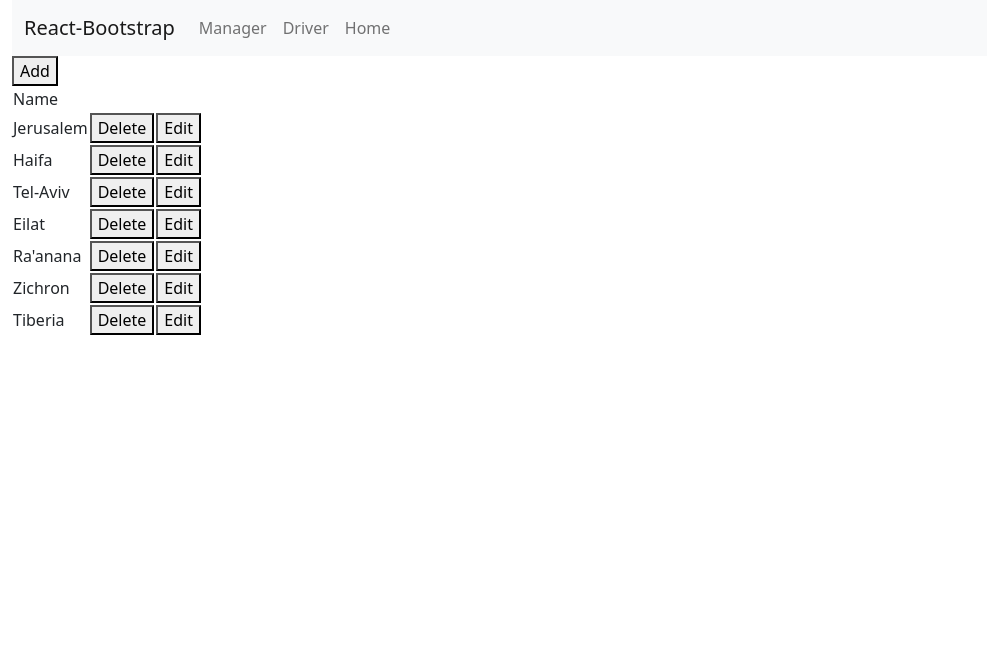
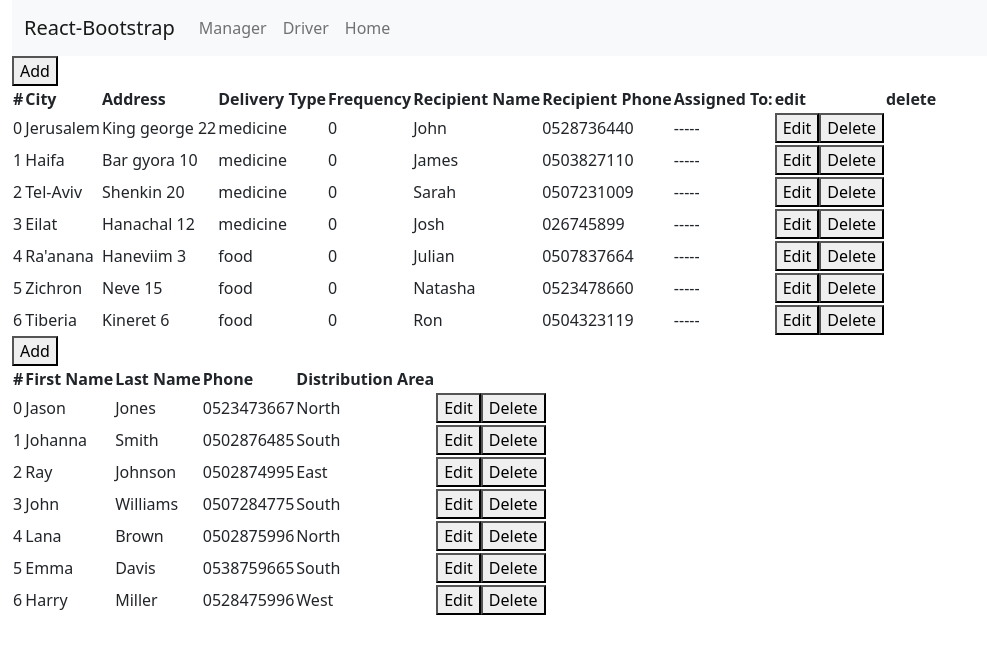
Before and after one commit to tatalyaj/delivery-system, a React (Create React App) app: page /admin2 in a window 1280 px wide. Shown: the top 654 px of the page, without its empty margins (0-987 px from the left). Built offline with nearby package versions, Linux system fonts and the light colour scheme.

Commit message:
added driver table and fixed update,add funcs

```diff
--- a/package.json
+++ b/package.json
@@ -12,6 +12,7 @@
     "@testing-library/react": "^13.4.0",
     "@testing-library/user-event": "^13.5.0",
     "bootstrap": "^5.2.3",
+    "bootstrap-table": "^1.21.3",
     "react": "^18.2.0",
     "react-bootstrap": "^2.7.2",
     "react-dom": "^18.2.0",
--- a/src/classes/admin.js
+++ b/src/classes/admin.js
@@ -64,33 +64,64 @@ const addresses = [
     recipientPhone: "0504323119",
   },
 ];
+// DRIVERS
+const drivers = [
+  {
+    id: 0,
+    firstName: "Jason",
+    lastName: "Jones",
+    phone: "0523473667",
+    distributionArea: "North",
+  },
+  {
+    id: 1,
+    firstName: "Johanna",
+    lastName: "Smith",
+    phone: "0502876485",
+    distributionArea: "South",
+  },
+  {
+    id: 2,
+    firstName: "Ray",
+    lastName: "Johnson",
+    phone: "0502874995",
+    distributionArea: "East",
+  },
+  {
+    id: 3,
+    firstName: "John",
+    lastName: "Williams",
+    phone: "0507284775",
+    distributionArea: "South",
+  },
+  {
+    id: 4,
+    firstName: "Lana",
+    lastName: "Brown",
+    phone: "0502875996",
+    distributionArea: "North",
+  },
+  {
+    id: 5,
+    firstName: "Emma",
+    lastName: "Davis",
+    phone: "0538759665",
+    distributionArea: "South",
+  },
+  {
+    id: 6,
+    firstName: "Harry",
+    lastName: "Miller",
+    phone: "0528475996",
+    distributionArea: "West",
+  },
+];
 export default class Admin {
   //constructor() {}
-
+  // ADDRESSES
   getAddresses() {
     return addresses;
   }
-
-  editAddress(
-    id,
-    updatedCity,
-    updatedAddress,
-    updatedDeliveryType,
-    updatedFrequency,
-    updatedRecipientName,
-    updatedRecipientPhone
-  ) {
-    //console.log(id);
-    //console.log(newAddress);
-    const item = addresses.find((i) => i?.id === id);
-    addresses[addresses.indexOf(item)].city = updatedCity;
-    addresses[addresses.indexOf(item)].address = updatedAddress;
-    addresses[addresses.indexOf(item)].deliveryType = updatedDeliveryType;
-    addresses[addresses.indexOf(item)].frequency = updatedFrequency;
-    addresses[addresses.indexOf(item)].recipientName = updatedRecipientName;
-    addresses[addresses.indexOf(item)].recipientPhone = updatedRecipientPhone;
-  }
-
   addAddress(
     newCity,
     newAddress,
@@ -109,9 +140,89 @@ export default class Admin {
       recipientPhone: newRecipientPhone,
     });
   }
-
   deleteAddress(id) {
     const item = addresses.find((i) => i.id === id);
     addresses.splice(addresses.indexOf(item), 1);
   }
+  editAddress(
+    id,
+    updatedCity,
+    updatedAddress,
+    updatedDeliveryType,
+    updatedFrequency,
+    updatedRecipientName,
+    updatedRecipientPhone
+  ) {
+    const item = addresses.find((i) => i?.id === id);
+    updatedCity !== null
+      ? (addresses[addresses.indexOf(item)].city = updatedCity)
+      : (addresses[addresses.indexOf(item)].city =
+          addresses[addresses.indexOf(item)].city);
+    updatedAddress !== null
+      ? (addresses[addresses.indexOf(item)].address = updatedAddress)
+      : (addresses[addresses.indexOf(item)].address =
+          addresses[addresses.indexOf(item)].address);
+    updatedDeliveryType !== null
+      ? (addresses[addresses.indexOf(item)].deliveryType = updatedDeliveryType)
+      : (addresses[addresses.indexOf(item)].deliveryType =
+          addresses[addresses.indexOf(item)].deliveryType);
+    updatedFrequency !== null
+      ? (addresses[addresses.indexOf(item)].frequency = updatedFrequency)
+      : (addresses[addresses.indexOf(item)].frequency =
+          addresses[addresses.indexOf(item)].frequency);
+    updatedRecipientName !== null
+      ? (addresses[addresses.indexOf(item)].recipientName =
+          updatedRecipientName)
+      : (addresses[addresses.indexOf(item)].recipientName =
+          addresses[addresses.indexOf(item)].recipientName);
+    updatedRecipientPhone !== null
+      ? (addresses[addresses.indexOf(item)].recipientPhone =
+          updatedRecipientPhone)
+      : (addresses[addresses.indexOf(item)].recipientPhone =
+          addresses[addresses.indexOf(item)].recipientPhone);
+  }
+  // DRIVERS
+  getDrivers() {
+    return drivers;
+  }
+  addDriver(newFirstName, newLastName, newPhone, newDistributionArea) {
+    drivers.push({
+      id: drivers.length,
+      firstName: newFirstName,
+      lastName: newLastName,
+      phone: newPhone,
+      distributionArea: newDistributionArea,
+    });
+  }
+  deleteDriver(id) {
+    const item = drivers.find((i) => i.id === id);
+    drivers.splice(drivers.indexOf(item), 1);
+  }
+  // !== null ? : =
+  editDriver(
+    id,
+    updatedFirstName,
+    updatedLastName,
+    updatedPhone,
+    updatedDistributionArea
+  ) {
+    const item = drivers.find((i) => i?.id === id);
+    updatedFirstName !== null
+      ? (drivers[drivers.indexOf(item)].firstName = updatedFirstName)
+      : (drivers[drivers.indexOf(item)].firstName =
+          drivers[drivers.indexOf(item)].firstName);
+    updatedLastName !== null
+      ? (drivers[drivers.indexOf(item)].lastName = updatedLastName)
+      : (drivers[drivers.indexOf(item)].lastName =
+          drivers[drivers.indexOf(item)].lastName);
+    updatedPhone !== null
+      ? (drivers[drivers.indexOf(item)].phone = updatedPhone)
+      : (drivers[drivers.indexOf(item)].phone =
+          drivers[drivers.indexOf(item)].phone);
+    updatedDistributionArea !== null
+      ? (drivers[drivers.indexOf(item)].distributionArea =
+          updatedDistributionArea)
+      : (drivers[drivers.indexOf(item)].distributionArea =
+          drivers[drivers.indexOf(item)].distributionArea);
+  }
 }
--- a/src/pages/admin2.js
+++ b/src/pages/admin2.js
@@ -9,124 +9,47 @@ export default class AdminPage extends React.Component {
   constructor(props) {
     super(props);
     this.state = {
+      // ADDRESSES
       addresses: adminService.getAddresses(),
       addressForEdit: null,
       showDialog: false,
-      updatedCity: null,
-      updatedAddress: null,
-      updatedDeliveryType: null,
-      updatedFrequency: null,
-      updatedRecipientName: null,
-      updatedRecipientPhone: null,
-      newCity: null,
-      newAddress: null,
-      newDeliveryType: null,
-      newFrequency: null,
-      newRecipientName: null,
-      newRecipientPhone: null,
+      showDriverDialog: false,
+      city: null,
+      address: null,
+      deliveryType: null,
+      frequency: null,
+      recipientName: null,
+      recipientPhone: null,
+      // DRIVERS
+      drivers: adminService.getDrivers(),
+      driverForEdit: null,
+      firstName: null,
+      lastName: null,
+      phone: null,
+      distributionArea: null,
     };
-
     // this.getAddresses();
   }
-  // ADDRESSES
+
+  //**********BOTH ADDRESSES AND DRIVERS**********
+  handleChange = (e) => {
+    const { name, value } = e.target;
+    console.log(name, value);
+    // this.setState({ ...this.state, [e.target?.name]: value });
+    this.setState({ [name]: value });
+  };
+
+  //**********ADDRESSES**********
   // For the "GET" scenario
   getAddresses() {
     this.setState({
       addresses: adminService.getAddresses(),
     });
   }
-  // For the "DELETE" scenario
-  handleDelete(id, event) {
-    adminService.deleteAddress(id);
-    this.getAddresses();
-  }
-  handleClose() {
-    this.setState({
-      showDialog: false,
-      addressForEdit: null,
-      updatedCity: null,
-      updatedAddress: null,
-      updatedDeliveryType: null,
-      updatedFrequency: null,
-      updatedRecipientName: null,
-      updatedRecipientPhone: null,
-      newCity: null,
-      newAddress: null,
-      newDeliveryType: null,
-      newFrequency: null,
-      newRecipientName: null,
-      newRecipientPhone: null,
-    });
-  }
 
-  // For the "UPDATE" scenario
-  handleChange = (e) => {
-    // const value = e.target.value;
-    //if(e.className == "edit.button")
-    const { name, value } = e.target;
-    console.log(name, value);
-    //console.log([name]);
-    // this.setState({ ...this.state, [e.target?.name]: value });
-    this.setState({ [name]: value });
-    //console.log(this.state.updatedAddress);
-  };
-  //   handleChange = (e) => {
-  //     const updateNameKey = "updated";
-  //     const newNameKey = "new";
-  //     console.log(e);
-  //     console.log(e.className);
-  //     if (e.className === "edit.button") {
-  //       const { name, value } = e.target;
-  //       const updatedName = updateNameKey + name;
-  //       console.log(updatedName);
-  //       this.setState({ [updatedName]: value });
-  //     } else if (e.className === "add.button") {
-  //       const { name, value } = e.target;
-  //       const newName = newNameKey + name;
-  //       console.log(newName);
-  //       this.setState({ [newName]: value });
-  //     }
-  //   };
-  handleEditAddress(
-    id,
-    city,
-    address,
-    deliveryType,
-    frequency,
-    recipientName,
-    recipientPhone
-  ) {
-    //his.setState({ updatedAddress: addressName });
-    //console.log(addressName);
-    console.log(
-      id,
-      city,
-      address,
-      deliveryType,
-      frequency,
-      recipientName,
-      recipientPhone
-    );
-
-    adminService.editAddress(
-      id,
-      city,
-      address,
-      deliveryType,
-      frequency,
-      recipientName,
-      recipientPhone
-    );
-    this.getAddresses();
-  }
-
-  handleShowEditDialog(address) {
-    this.setState({ showDialog: true, addressForEdit: address });
-  }
   // The "ADD" scenario
   handleShowAddDialog(e) {
     this.setState({ showDialog: true });
-    console.log(e);
   }
 
   handleAddAddress(
@@ -148,6 +71,97 @@ export default class AdminPage extends React.Component {
     this.getAddresses();
   }
 
+  // For the "DELETE" scenario
+  handleDelete(id, event) {
+    adminService.deleteAddress(id);
+    this.getAddresses();
+  }
+
+  // For the "UPDATE" scenario
+
+  handleEditAddress(
+    id,
+    city,
+    address,
+    deliveryType,
+    frequency,
+    recipientName,
+    recipientPhone
+  ) {
+    adminService.editAddress(
+      id,
+      city,
+      address,
+      deliveryType,
+      frequency,
+      recipientName,
+      recipientPhone
+    );
+    this.getAddresses();
+  }
+  handleShowEditDialog(address) {
+    this.setState({ showDialog: true, addressForEdit: address });
+  }
+
+  // The Addresses DIALOG
+  handleClose() {
+    this.setState({
+      showDialog: false,
+      addressForEdit: null,
+      city: null,
+      address: null,
+      deliveryType: null,
+      frequency: null,
+      recipientName: null,
+      recipientPhone: null,
+    });
+  }
+
+  //**********DRIVERS**********
+  // For the "GET" scenario
+  getDrivers() {
+    this.setState({
+      drivers: adminService.getDrivers(),
+    });
+  }
+
+  // The "ADD" scenario
+  handleShowAddDriverDialog(e) {
+    this.setState({ showDriverDialog: true });
+  }
+  handleAddDriver(firstName, lastName, phone, distributionArea) {
+    adminService.addDriver(firstName, lastName, phone, distributionArea);
+    this.getDrivers();
+  }
+
+  // The "DELETE" scenario
+  handleDeleteDriver(id, event) {
+    adminService.deleteDriver(id);
+    this.getDrivers();
+  }
+
+  // The "UPDATE" scenario
+  handleEditDriver(id, firstName, lastName, phone, distributionArea) {
+    adminService.editDriver(id, firstName, lastName, phone, distributionArea);
+    this.getDrivers();
+  }
+
+  handleShowEditDriverDialog(driver) {
+    this.setState({ showDriverDialog: true, driverForEdit: driver });
+  }
+
+  // DIALOG
+  handleCloseDriverDialog() {
+    this.setState({
+      showDriverDialog: false,
+      driverForEdit: null,
+      firstName: null,
+      lastName: null,
+      phone: null,
+      distributionArea: null,
+    });
+  }
+
   render() {
     return (
       <div>
@@ -158,18 +172,32 @@ export default class AdminPage extends React.Component {
           Add
         </button>
         <table className="addresses-table">
+          <thead>
+            <tr>
+              <th scope="col">#</th>
+              <th scope="col"> City </th>
+              <th scope="col"> Address </th>
+              <th scope="col"> Delivery Type </th>
+              <th scope="col">Frequency </th>
+              <th scope="col"> Recipient Name </th>
+              <th scope="col"> Recipient Phone </th>
+              <th scope="col"> Assigned To: </th>
+              <th scope="col"> edit </th>
+              <th scope="col"> delete </th>
+            </tr>
+          </thead>
           <tbody>
-            <thead>
-              <td>Name</td>
-            </thead>
             {this.state.addresses?.map((item) => (
               <tr key={item?.id}>
+                {/* <th scope="row">{item?.id}</th> */}
+                <td>{item?.id}</td>
                 <td>{item?.city}</td>
-                <td>
-                  <button onClick={(e) => this.handleDelete(item.id, e)}>
-                    Delete
-                  </button>
-                </td>
+                <td>{item?.address}</td>
+                <td>{item?.deliveryType}</td>
+                <td>{item?.frequency}</td>
+                <td>{item?.recipientName}</td>
+                <td>{item?.recipientPhone}</td>
+                <td>{`-----`}</td>
                 <td>
                   <button
                     className="edit-buttons"
@@ -177,7 +205,11 @@ export default class AdminPage extends React.Component {
                   >
                     Edit
                   </button>
+                  <button onClick={(e) => this.handleDelete(item.id, e)}>
+                    Delete
+                  </button>
                 </td>
+                <td></td>
               </tr>
             ))}
           </tbody>
@@ -196,8 +228,8 @@ export default class AdminPage extends React.Component {
               City:
               <input
                 type="text"
-                name="updatedCity"
-                value={this.state.updatedCity}
+                name="city"
+                value={this.state.city}
                 onChange={this.handleChange}
               ></input>
             </label>
@@ -205,8 +237,8 @@ export default class AdminPage extends React.Component {
               Address:
               <input
                 type="text"
-                name="updatedAddress"
-                value={this.state.updatedAddress}
+                name="address"
+                value={this.state.address}
                 onChange={this.handleChange}
               ></input>
             </label>
@@ -214,8 +246,8 @@ export default class AdminPage extends React.Component {
               Delivery type:
               <input
                 type="text"
-                name="updatedDeliveryType"
-                value={this.state.updatedDeliveryType}
+                name="deliveryType"
+                value={this.state.deliveryType}
                 onChange={this.handleChange}
               ></input>
             </label>
@@ -223,8 +255,8 @@ export default class AdminPage extends React.Component {
               Frequency:
               <input
                 type="text"
-                name="updatedFrequency"
-                value={this.state.updatedFrequency}
+                name="frequency"
+                value={this.state.frequency}
                 onChange={this.handleChange}
               ></input>
             </label>
@@ -232,8 +264,8 @@ export default class AdminPage extends React.Component {
               Recipient name:
               <input
                 type="text"
-                name="updatedRecipientName"
-                value={this.state.updatedRecipientName}
+                name="recipientName"
+                value={this.state.recipientName}
                 onChange={this.handleChange}
               ></input>
             </label>
@@ -241,8 +273,8 @@ export default class AdminPage extends React.Component {
               Recipient Phone number:
               <input
                 type="text"
-                name="updatedRecipientPhone"
-                value={this.state.updatedRecipientPhone}
+                name="recipientPhone"
+                value={this.state.recipientPhone}
                 onChange={this.handleChange}
               ></input>
             </label>
@@ -256,12 +288,12 @@ export default class AdminPage extends React.Component {
               onClick={() =>
                 this.handleEditAddress(
                   this.state.addressForEdit?.id,
-                  this.state.updatedCity,
-                  this.state.updatedAddress,
-                  this.state.updatedDeliveryType,
-                  this.state.updatedFrequency,
-                  this.state.updatedRecipientName,
-                  this.state.updatedRecipientPhone
+                  this.state.city,
+                  this.state.address,
+                  this.state.deliveryType,
+                  this.state.frequency,
+                  this.state.recipientName,
+                  this.state.recipientPhone
                 )
               }
             >
@@ -269,19 +301,142 @@ export default class AdminPage extends React.Component {
             </Button>
             <Button
               variant="primary"
-              //   style={{ display: "none" }}
               onClick={() =>
                 this.handleAddAddress(
-                  this.state.newCity,
-                  this.state.newAddress,
-                  this.state.newDeliveryType,
-                  this.state.newFrequency,
-                  this.state.newRecipientName,
-                  this.state.newRecipientPhone
+                  this.state.city,
+                  this.state.address,
+                  this.state.deliveryType,
+                  this.state.frequency,
+                  this.state.recipientName,
+                  this.state.recipientPhone
                 )
               }
             >
-              Add Address
+              Add The Address
+            </Button>
+          </Modal.Footer>
+        </Modal>
+        <button
+          className="add-button "
+          onClick={(e) => this.handleShowAddDriverDialog(e)}
+        >
+          Add
+        </button>
+        <table className="drivers-table">
+          <thead>
+            <tr>
+              <th scope="col">#</th>
+              <th scope="col"> First Name </th>
+              <th scope="col"> Last Name</th>
+              <th scope="col"> Phone </th>
+              <th scope="col">Distribution Area </th>
+            </tr>
+          </thead>
+          <tbody>
+            {this.state.drivers?.map((item) => (
+              <tr key={item?.id}>
+                {/* <th scope="row">{item?.id}</th> */}
+                <td>{item?.id}</td>
+                <td>{item?.firstName}</td>
+                <td>{item?.lastName}</td>
+                <td>{item?.phone}</td>
+                <td>{item?.distributionArea}</td>
+                <td>
+                  <button
+                    className="edit-buttons"
+                    onClick={(e) => this.handleShowEditDriverDialog(item, e)}
+                  >
+                    Edit
+                  </button>
+                  <button onClick={(e) => this.handleDeleteDriver(item.id, e)}>
+                    Delete
+                  </button>
+                </td>
+                <td></td>
+              </tr>
+            ))}
+          </tbody>
+        </table>
+
+        <Modal
+          show={this.state.showDriverDialog}
+          onHide={this.handleCloseDriverDialog.bind(this)}
+        >
+          <Modal.Header closeButton>
+            <Modal.Title>Modal heading</Modal.Title>
+          </Modal.Header>
+          <Modal.Body>
+            {/* <p>{this.state.addressForEdit?.name}</p> */}
+            <label>
+              First Name:
+              <input
+                type="text"
+                name="firstName"
+                value={this.state.firstName}
+                onChange={this.handleChange}
+              ></input>
+            </label>
+            <label>
+              Address:
+              <input
+                type="text"
+                name="lastName"
+                value={this.state.lastName}
+                onChange={this.handleChange}
+              ></input>
+            </label>
+            <label>
+              Delivery type:
+              <input
+                type="text"
+                name="phone"
+                value={this.state.phone}
+                onChange={this.handleChange}
+              ></input>
+            </label>
+            <label>
+              Frequency:
+              <input
+                type="text"
+                name="distributionArea"
+                value={this.state.distributionArea}
+                onChange={this.handleChange}
+              ></input>
+            </label>
+          </Modal.Body>
+          <Modal.Footer>
+            <Button
+              variant="secondary"
+              onClick={() => this.handleCloseDriverDialog()}
+            >
+              Cancel
+            </Button>
+            <Button
+              variant="primary"
+              onClick={() =>
+                this.handleEditDriver(
+                  this.state.driverForEdit?.id,
+                  this.state.firstName,
+                  this.state.lastName,
+                  this.state.phone,
+                  this.state.distributionArea
+                )
+              }
+            >
+              Save Changes
+            </Button>
+            <Button
+              variant="primary"
+              onClick={() =>
+                this.handleAddDriver(
+                  this.state.firstName,
+                  this.state.lastName,
+                  this.state.phone,
+                  this.state.distributionArea
+                )
+              }
+            >
+              Add Driver
             </Button>
           </Modal.Footer>
         </Modal>
```
Also changed, not shown: 1 other file (tests, documents, lock files or other folders).
